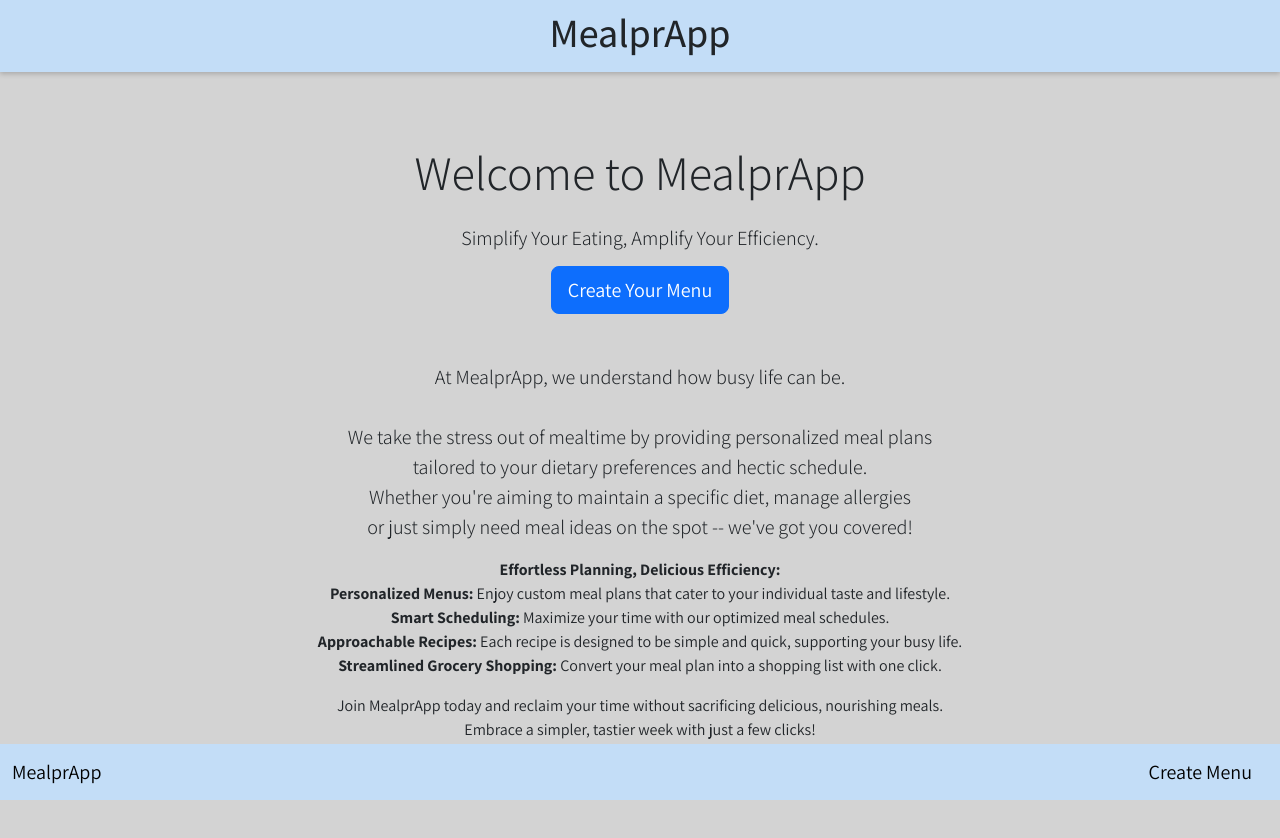
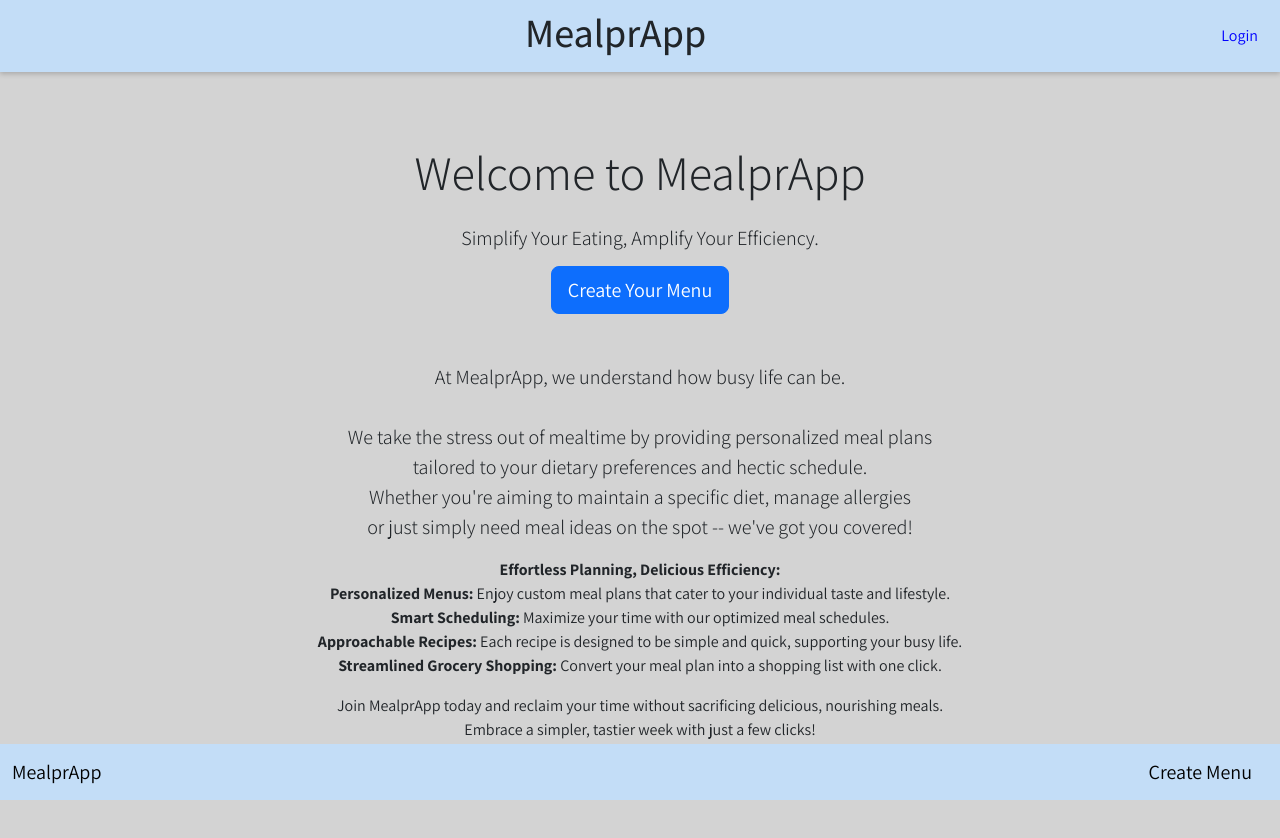
Before and after one commit to Hainebach/MealprApp, a Next.js app: page / in a window 1280 px wide. Shown: the top 838 px of the page. Built offline with nearby package versions, Linux system fonts and the light colour scheme; no server answers.

Commit message:
login with github

```diff
--- a/component/Header/Header.jsx
+++ b/component/Header/Header.jsx
@@ -1,13 +1,27 @@
 import React from "react";
 import Link from "next/link";
 import styles from "../../src/styles/Header.module.scss";
+import { useSession, signIn, signOut } from "next-auth/react";
 
 export default function Header() {
+  const { data: session, status } = useSession();
+  console.log("session: ", session, "status: ", status);
   return (
     <header className={styles.header}>
       <Link className={styles.headerLink} href="/">
         <h1>MealprApp</h1>
       </Link>
+      <div className={styles.loginContainer}>
+        {session ? (
+          <button onClick={() => signOut()} className={styles.loginButton}>
+            Logout
+          </button>
+        ) : (
+          <button onClick={() => signIn()} className={styles.loginButton}>
+            Login
+          </button>
+        )}
+      </div>
     </header>
   );
 }
--- a/package.json
+++ b/package.json
@@ -13,6 +13,7 @@
     "bootstrap": "^5.3.3",
     "dotenv": "^16.4.5",
     "next": "14.1.4",
+    "next-auth": "^4.24.7",
     "openai": "^4.37.1",
     "react": "^18",
     "react-bootstrap": "^2.10.2",
--- a/src/pages/_app.js
+++ b/src/pages/_app.js
@@ -2,13 +2,19 @@ import "bootstrap/dist/css/bootstrap.min.css";
 import "@/styles/global.scss";
 import { Assistant } from "next/font/google";
 import styles from "../styles/Home.module.scss";
+import { SessionProvider } from "next-auth/react";
 
 const assistant = Assistant({ subsets: ["latin"] });
 
-export default function App({ Component, pageProps }) {
+export default function App({
+  Component,
+  pageProps: { session, ...pageProps },
+}) {
   return (
-    <main className={`${styles.main} ${assistant.className}`}>
-      <Component {...pageProps} />
-    </main>
+    <SessionProvider session={session}>
+      <main className={`${styles.main} ${assistant.className}`}>
+        <Component {...pageProps} />
+      </main>
+    </SessionProvider>
   );
 }
--- a/src/pages/index.js
+++ b/src/pages/index.js
@@ -1,7 +1,17 @@
 import Link from "next/link";
 import Layout from "../../component/Layout/Layout";
-import styles from "@/styles/Home.module.scss";
+import { signIn, useSession } from "next-auth/react";
+
 export default function Home() {
+  const { data: session } = useSession();
+
+  const handleCreateMenuClick = () => {
+    if (session) {
+      window.location.href = "/create-menu";
+    } else {
+      signIn();
+    }
+  };
   return (
     <Layout>
       <div className="container mt-5">
@@ -10,9 +20,12 @@ export default function Home() {
           Simplify Your Eating, Amplify Your Efficiency.
         </h1>
         <div className="text-center mt-3 mb-5">
-          <Link className="btn btn-primary btn-lg" href="/create-menu">
+          <button
+            className="btn btn-primary btn-lg"
+            onClick={handleCreateMenuClick}
+          >
             Create Your Menu
-          </Link>
+          </button>
         </div>
         <p className="lead text-center">
           At MealprApp, we understand how busy life can be. <br />
--- a/src/styles/Header.module.scss
+++ b/src/styles/Header.module.scss
@@ -6,10 +6,25 @@
   z-index: 1000;
   padding: 0.5rem 1rem;
   box-shadow: 0 2px 5px rgba(0, 0, 0, 0.2);
+  display: flex;
+  justify-content: space-between;
+  align-items: center;
 }
 
 .headerLink {
   color: inherit;
   text-decoration: none;
-  text-align: center;
+  flex-grow: 1;
+  display: flex;
+  justify-content: center;
 }
+
+.loginContainer {
+  margin-left: auto;
+}
+.loginButton {
+  background: none;
+  border: none;
+  color: blue;
+  cursor: pointer;
+}
```
Also changed, not shown: src/pages/api/auth/[...nextauth].js (added, +42 -0 lines), 1 other file (tests, documents, lock files or other folders).
